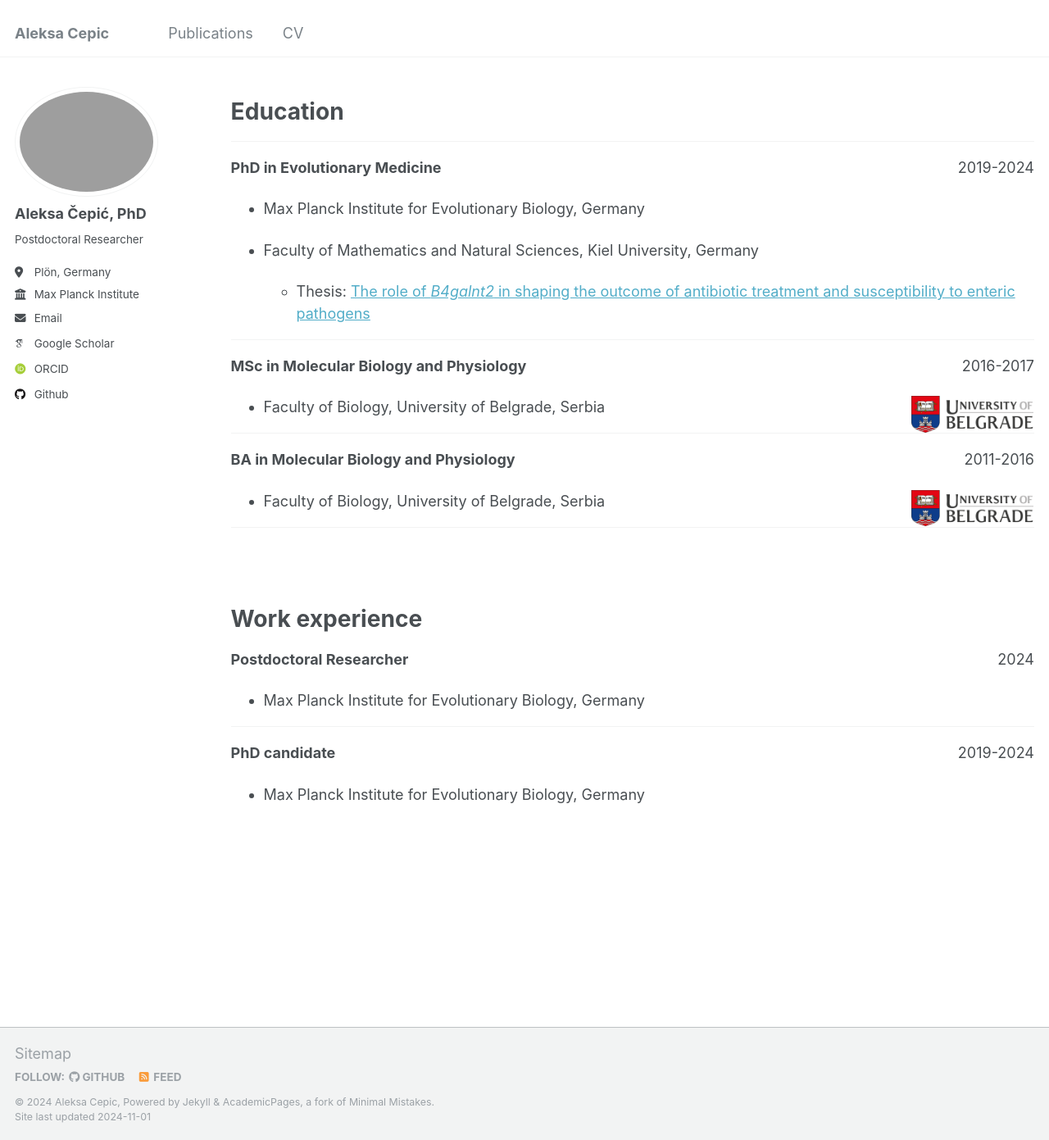
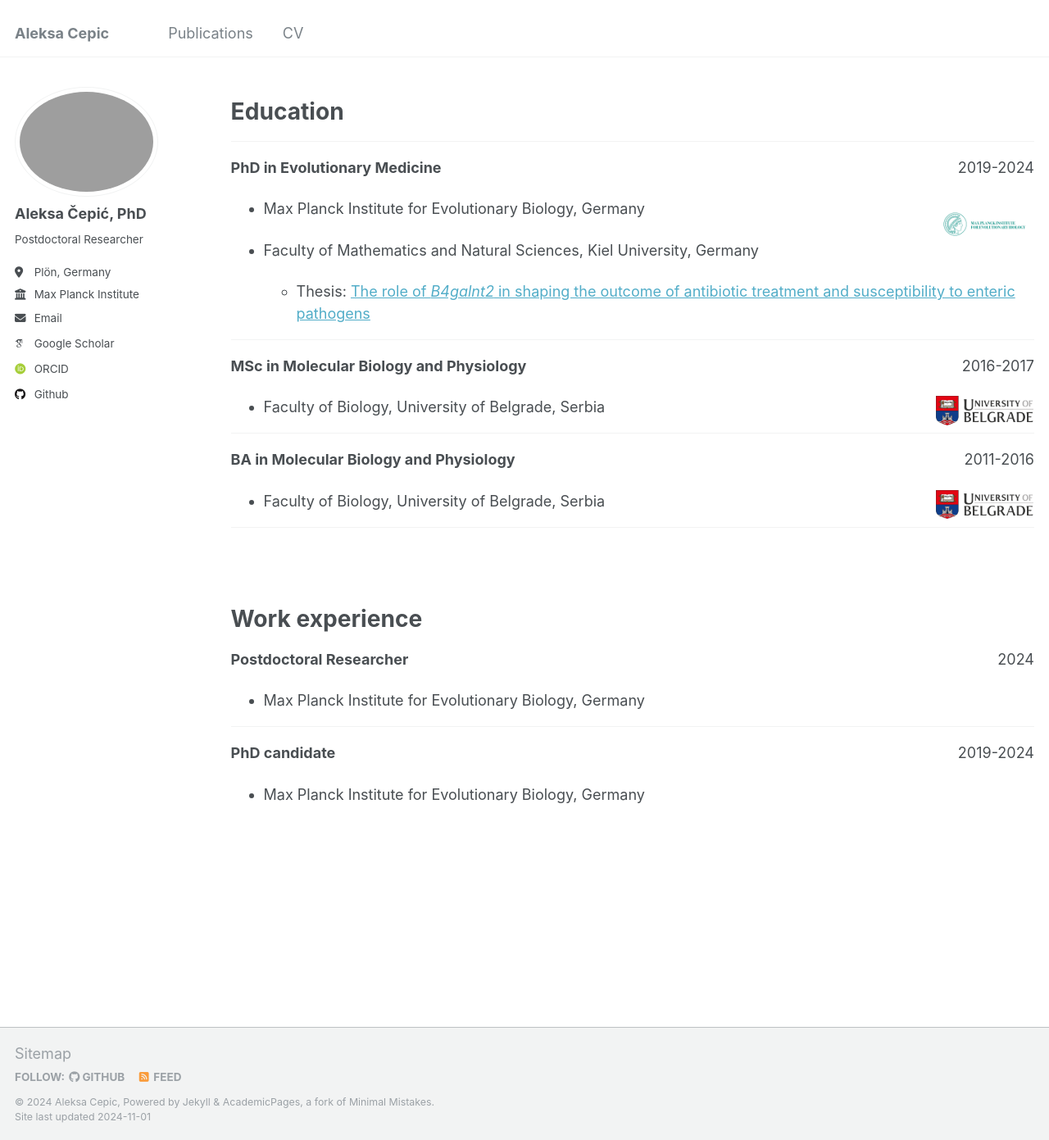
Before and after one commit to cepic-a/cepic-a.github.io, a Jekyll site: the page built from _pages/cv.md, in a window 1280 px wide and 1391 px high. Shown: the whole window at 82% size. Built offline with Jekyll 4.4.1, drawn with Linux system fonts in a browser that asks for light colours; some web fonts are replaced.

Commit message:
Update cv.md

```diff
--- a/_pages/cv.md
+++ b/_pages/cv.md
@@ -19,6 +19,8 @@
     <div class="clearix"></div>
 </p>
 
+<img align="right" src="../images/logo-maxplanck.png" width="120px" style="padding-right: 1px">
+
   - Max Planck Institute for Evolutionary Biology, Germany
 
   - Faculty of Mathematics and Natural Sciences, Kiel University, Germany
@@ -33,7 +35,7 @@
     <div class="clearix"></div>
 </p>
 
-<img align="right" src="../images/belgrade_uni.png" width="150px" style="padding-right: 1px">
+<img align="right" src="../images/belgrade_uni.png" width="120px" style="padding-right: 1px">
 
   - Faculty of Biology, University of Belgrade, Serbia
 
@@ -46,7 +48,7 @@
     <div class="clearix"></div>
 </p>
 
-<img align="right" src="../images/belgrade_uni.png" width="150px" style="padding-right: 1px">
+<img align="right" src="../images/belgrade_uni.png" width="120px" style="padding-right: 1px">
 
   - Faculty of Biology, University of Belgrade, Serbia
 
```
